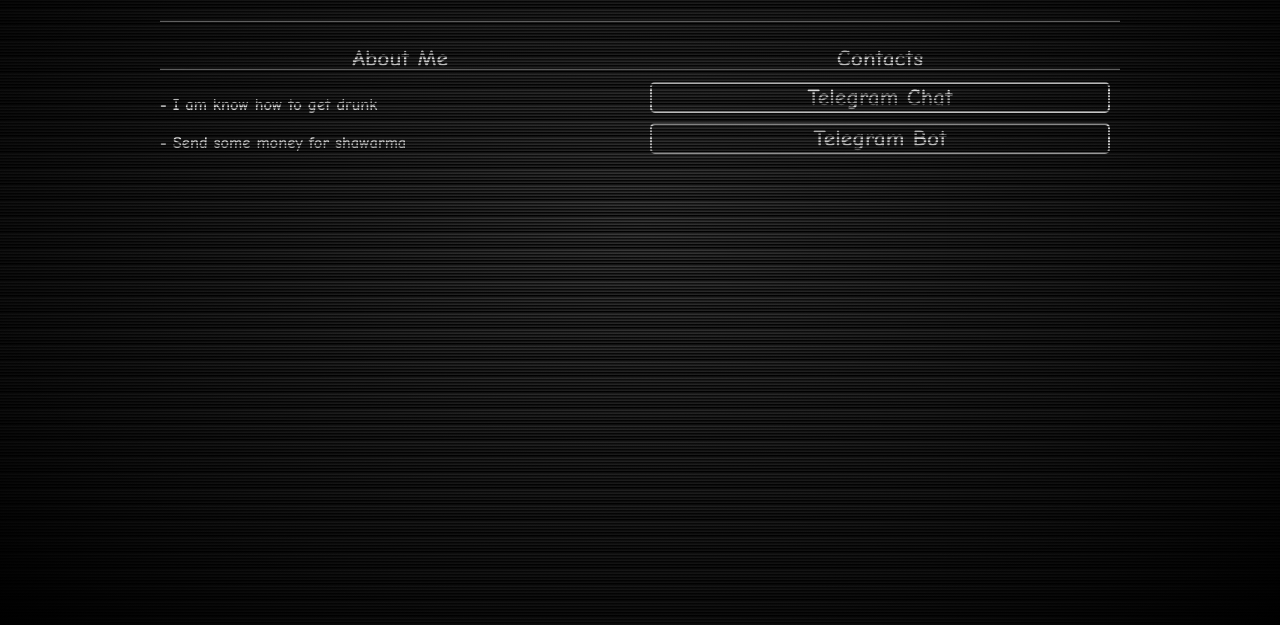
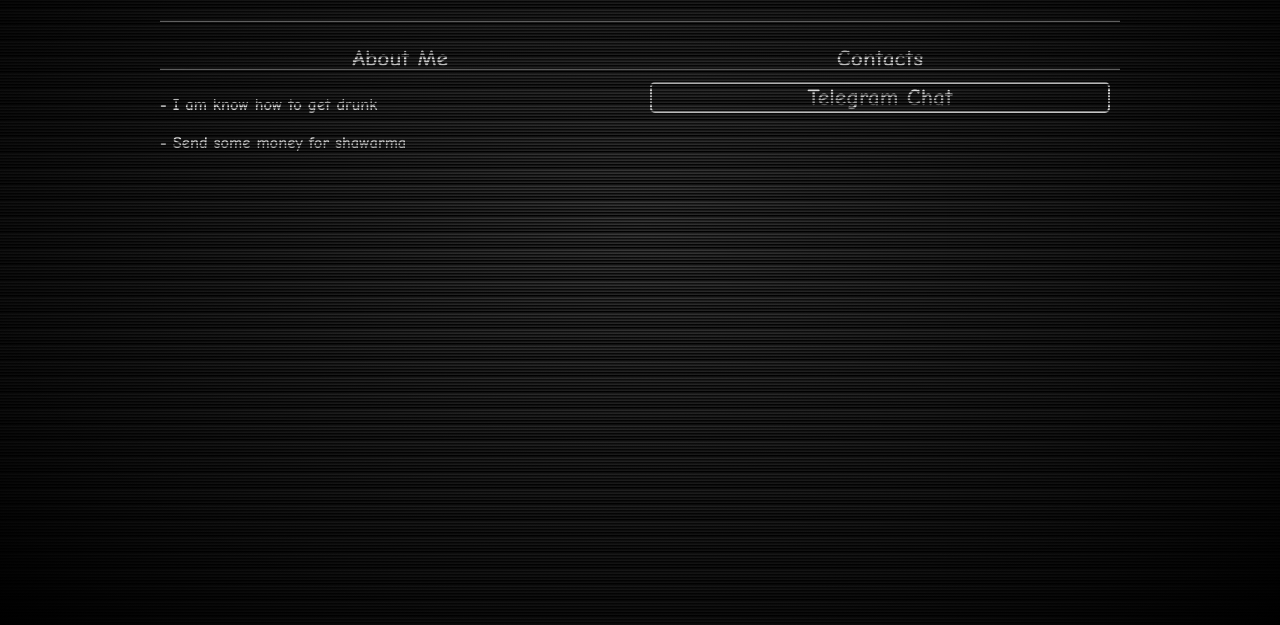
Before and after one commit to EMRX94/WebHostingCrocodilGena, a plain HTML site: page index.html in a window 1280 px wide. Shown: the part 175-800 px from the top of the page. Drawn offline with Linux system fonts and the light colour scheme; a web font is replaced by a local one.

Commit message:
index.html

```diff
--- a/index.html
+++ b/index.html
@@ -38,19 +38,11 @@
     <h3 id="contacts">Contacts</h3>
 
     <!-- Telegram Chat -->
-    <a href="https://t.me/dextor123gg" target="_blank">
+    <a href="https://t.me/linux_chat1234" target="_blank">
         <div class="about_entry">
             <h3>Telegram Chat</h3>
         </div>
     </a>
-
-      <!-- Telegram Bot -->
-    <a href="https://t.me/doxbinfreesearchbot" target="_blank">
-        <div class="about_entry">
-            <h3>Telegram Bot</h3>
-        </div>
-    </a>
-
             </div>
             <br>
             <div class="border"></div>
```
